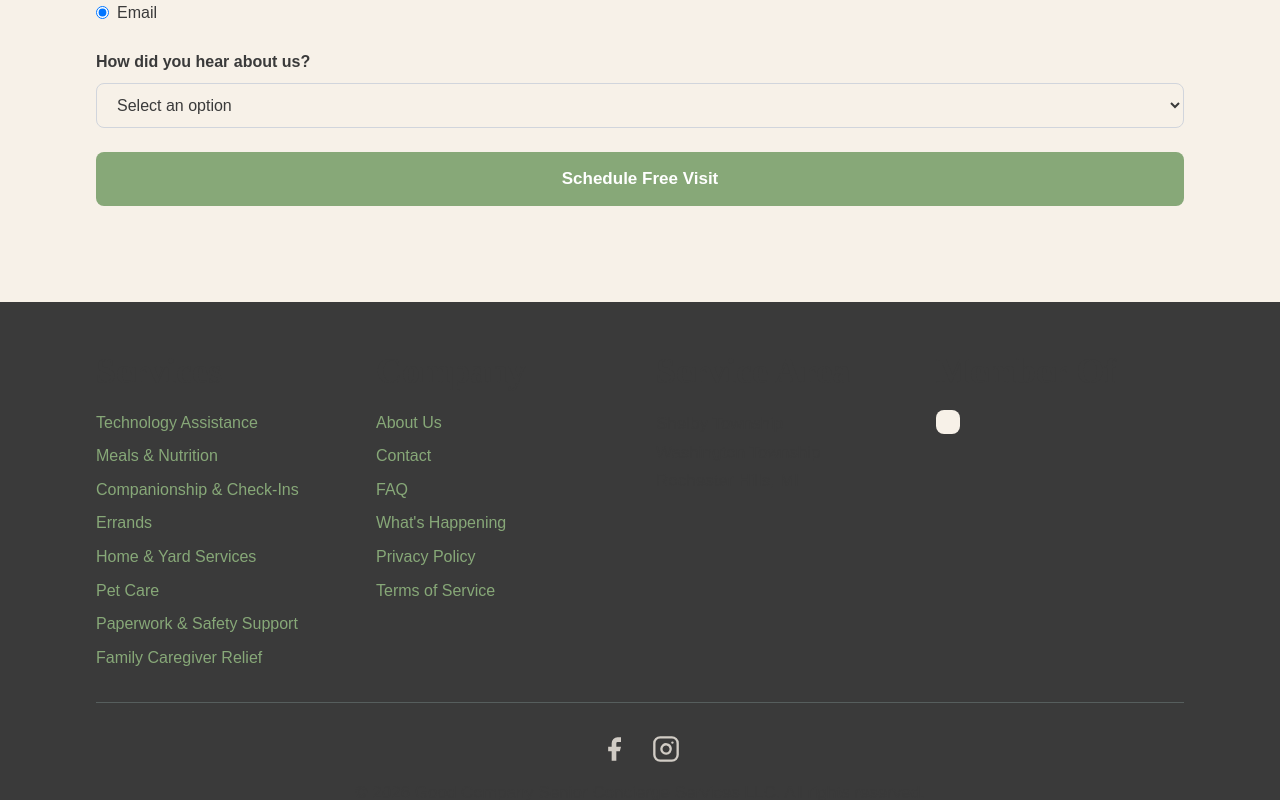
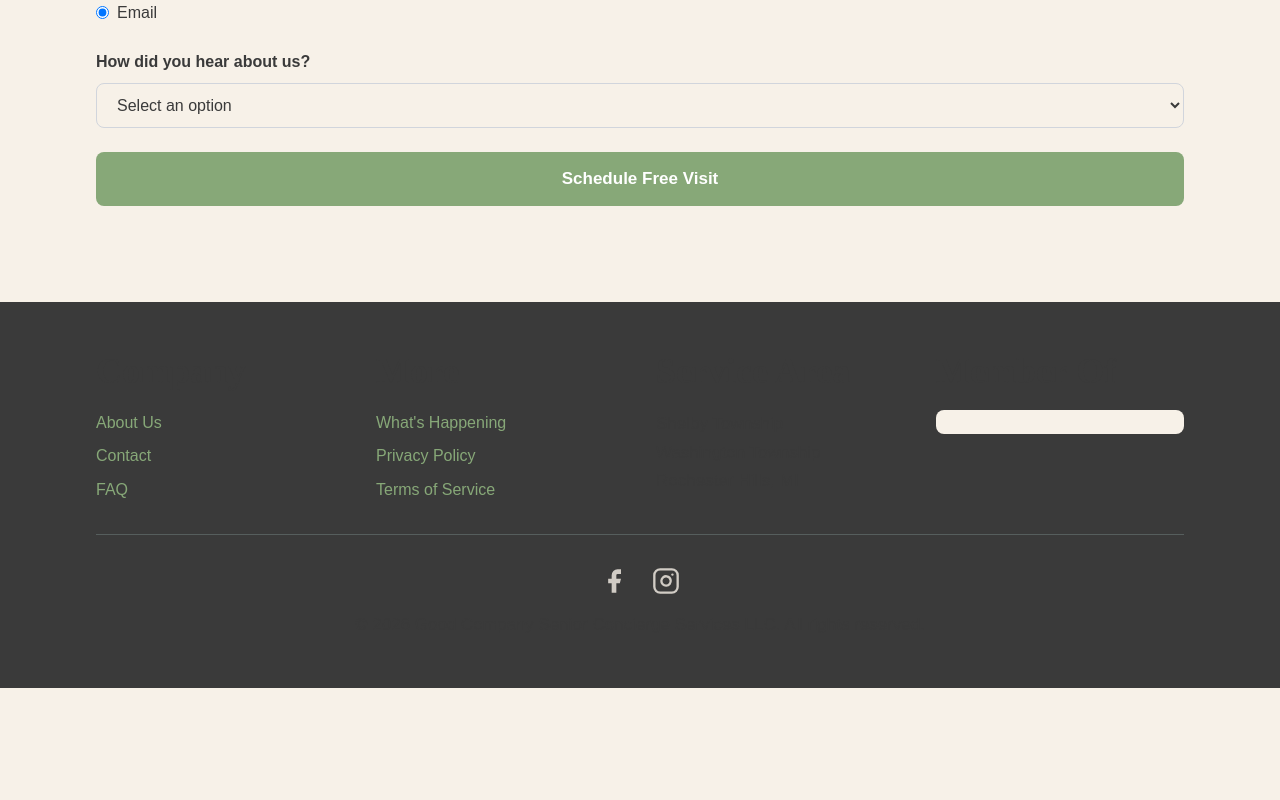
Before and after one commit to GoodCompanySCS/goodcompany-scs, a Next.js app: page / in a window 1280 px wide. Shown: the part 3005-3805 px from the top of the page. After the commit the page ends 3693 px from the top, so only its background shows below. Built offline with nearby package versions, Linux system fonts and the light colour scheme.

Commit message:
Update layout.tsx

```diff
--- a/app/layout.tsx
+++ b/app/layout.tsx
@@ -141,30 +141,28 @@ function Footer() {
     <footer style={{ backgroundColor: "var(--charcoal)" }} className="text-cream py-12">
       <div className="container-max">
         <div className="grid grid-cols-1 md:grid-cols-4 gap-8 mb-8">
-          <div>
-            <h3 className="text-cream mb-4">Services</h3>
-            <ul className="space-y-2">
-              <li><a href="/services#technology" className="text-cream hover:text-honey">Technology Assistance</a></li>
-              <li><a href="/services#meals" className="text-cream hover:text-honey">Meals & Nutrition</a></li>
-              <li><a href="/services#companion" className="text-cream hover:text-honey">Companionship & Check-Ins</a></li>
-              <li><a href="/services#errands" className="text-cream hover:text-honey">Errands</a></li>
-              <li><a href="/services#home" className="text-cream hover:text-honey">Home & Yard Services</a></li>
-              <li><a href="/services#pet" className="text-cream hover:text-honey">Pet Care</a></li>
-              <li><a href="/services#paperwork" className="text-cream hover:text-honey">Paperwork & Safety Support</a></li>
-              <li><a href="/services#caregiver" className="text-cream hover:text-honey">Family Caregiver Relief</a></li>
-            </ul>
-          </div>
+
+          {/* Column 1 — About Us, Contact, FAQ */}
           <div>
             <h3 className="text-cream mb-4">Company</h3>
             <ul className="space-y-2">
               <li><a href="/about" className="text-cream hover:text-honey">About Us</a></li>
               <li><a href="/contact" className="text-cream hover:text-honey">Contact</a></li>
               <li><a href="/faq" className="text-cream hover:text-honey">FAQ</a></li>
+            </ul>
+          </div>
+
+          {/* Column 2 — What's Happening, Privacy Policy, Terms */}
+          <div>
+            <h3 className="text-cream mb-4">More</h3>
+            <ul className="space-y-2">
               <li><a href="/whats-happening" className="text-cream hover:text-honey">What's Happening</a></li>
               <li><a href="/privacy" className="text-cream hover:text-honey">Privacy Policy</a></li>
               <li><a href="/terms" className="text-cream hover:text-honey">Terms of Service</a></li>
             </ul>
           </div>
+
+          {/* Column 3 — Service Area */}
           <div>
             <h3 className="text-cream mb-4">Service Area</h3>
             <p className="text-cream">
@@ -173,6 +171,8 @@ function Footer() {
               Rochester Hills, MI
             </p>
           </div>
+
+          {/* Column 4 — Chamber Badge */}
           <div>
             <h3 className="text-cream mb-4">Member Of</h3>
             <div
@@ -180,12 +180,15 @@ function Footer() {
                 backgroundColor: "#F7F1E8",
                 borderRadius: "8px",
                 padding: "12px",
-                display: "inline-block",
+                display: "flex",
+                alignItems: "center",
+                justifyContent: "center",
               }}
             >
               <div id="mni-membership-639174709150268212"></div>
             </div>
           </div>
+
         </div>
 
         {/* Social Media Links */}
```
